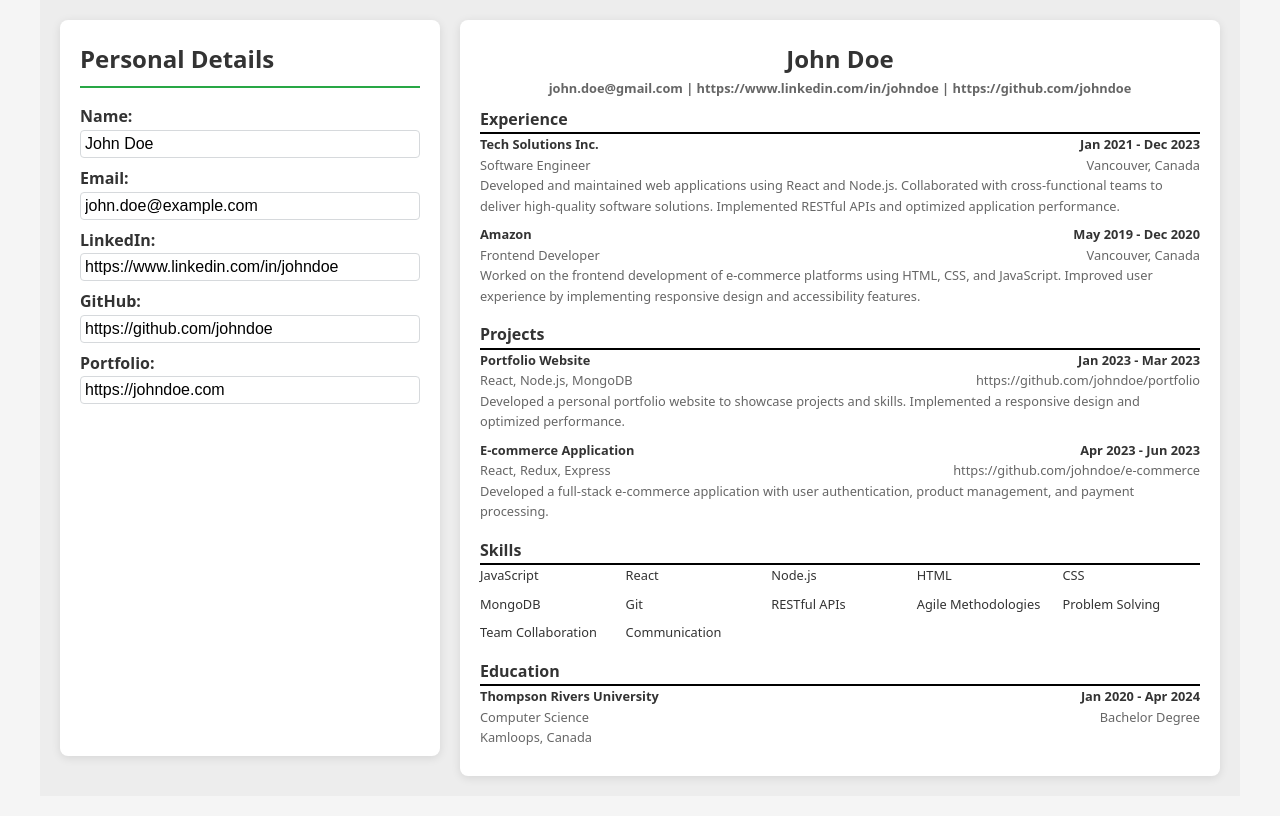
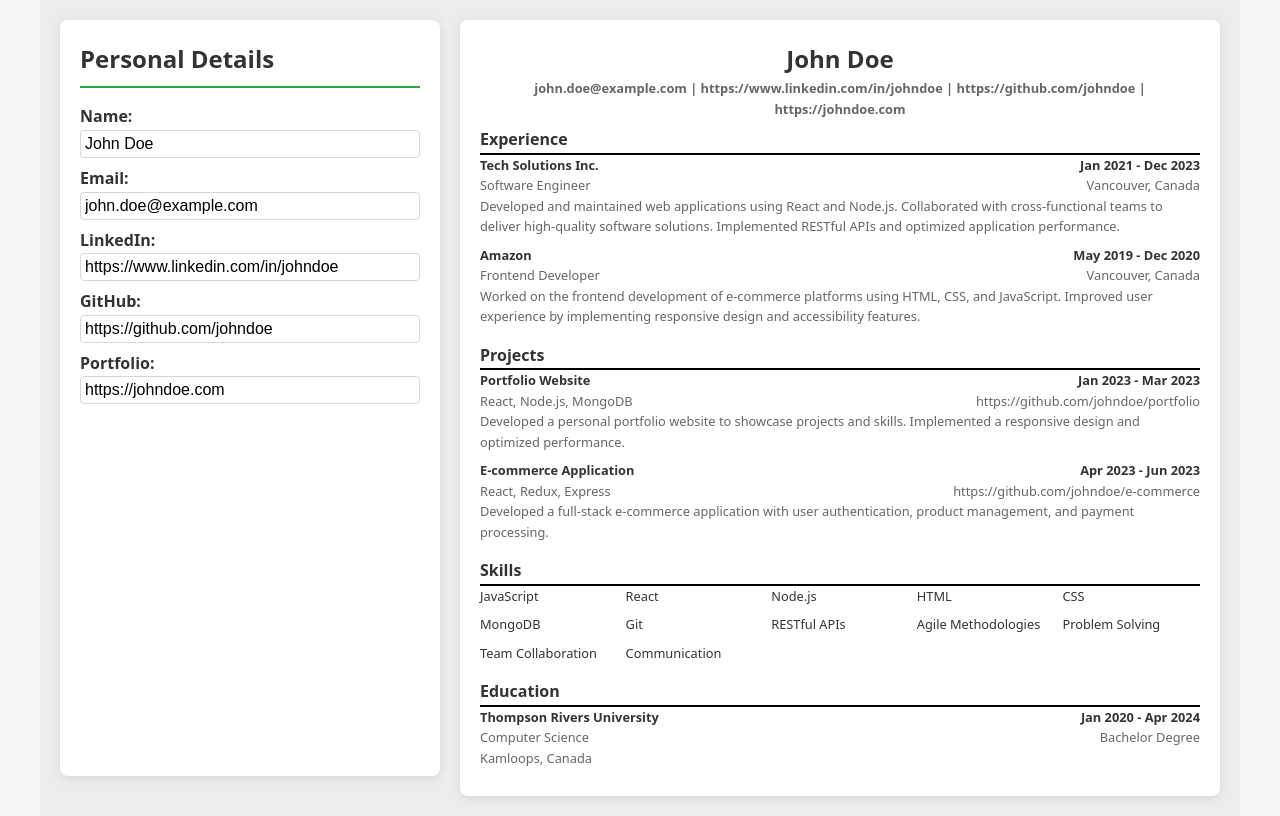
Before and after one commit to AbdulkarimMziya/Resume_Generator, a React (Vite) app: page / in a window 1280 px wide. Built offline with nearby package versions, Linux system fonts and the light colour scheme; the HTML template or start-up script is replaced by a standard one.

Commit message:
feat: connect personal details to resume

```diff
--- a/src/App.jsx
+++ b/src/App.jsx
@@ -23,7 +23,13 @@ function App() {
         setGithub={setGithub}
         setPortfolio={setPortfolio}
       />
-      <Resume />
+      <Resume
+        name={name}
+        email={email}
+        linkedIn={linkedIn}
+        github={github}
+        portfolio={portfolio}
+      />
     </div>
   )
 }
--- a/src/components/Resume/Resume.jsx
+++ b/src/components/Resume/Resume.jsx
@@ -4,7 +4,15 @@ import ResumeExperienceCard from './ResumeExperienceCard.jsx';
 import ResumeProjectCard from './ResumeProjectCard.jsx';
 import ResumeSkillsCard from './ResumeSkillsCard.jsx';
 
-export default function Resume() {
+export default function Resume(
+    {
+        name,
+        email,
+        linkedIn,
+        github,
+        portfolio
+    }
+) {
     let personalInfo = {
         name: "John Doe",
         email: "john.doe@gmail.com",
@@ -81,8 +89,8 @@ export default function Resume() {
   return (
     <section className="resume">
         <section className="resume-personal-info">
-            <h1>{personalInfo.name}</h1>
-            <p><b>{personalInfo.email} | {personalInfo.linkedIn} | {personalInfo.github}</b></p>
+            <h1>{name}</h1>
+            <p><b>{email} | {linkedIn} | {github} | {portfolio}</b></p>
         </section>
         <section className="resume-experience-info">
             <h2>Experience</h2>
```
